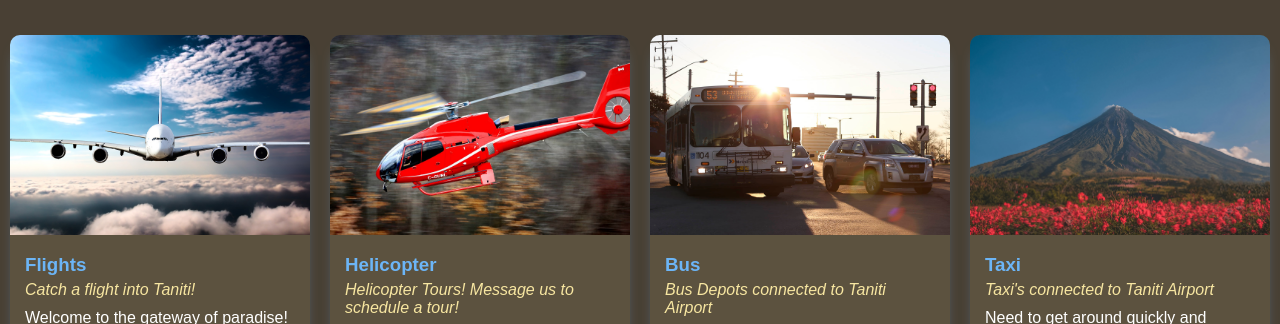
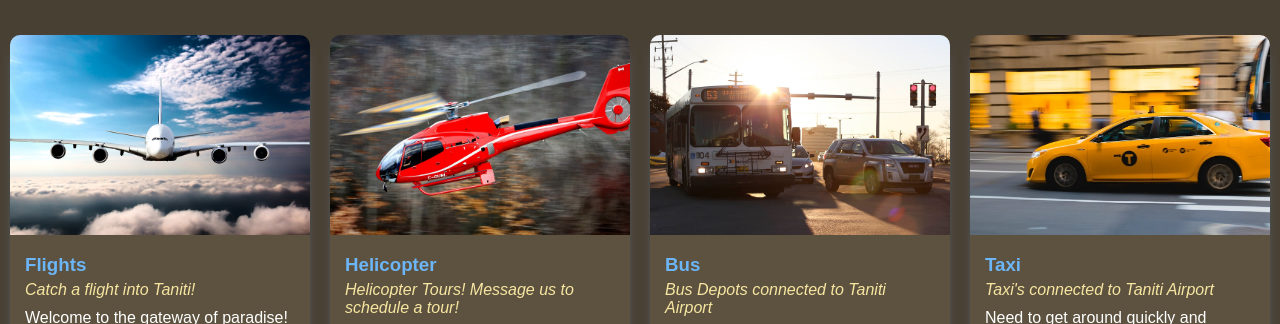
Before and after one commit to PkTaz/Taniti-Project, a plain HTML site: page transportation.html in a window 1280 px wide. Shown: the part 397-721 px from the top of the page. Drawn offline with Linux system fonts and the light colour scheme.

Commit message:
Update images transportation.html

```diff
--- a/transportation.html
+++ b/transportation.html
@@ -61,7 +61,7 @@
             </div>
         </div>
         <div class="project-card">
-            <img src="img/volcano-img.jpg" alt="Project Image 5">
+            <img src="img/taxi-img.webp" alt="Project Image 5">
             <div class="project-info">
                 <h3>Taxi</h3>
                 <p class="location">Taxi's connected to Taniti Airport</p>
```
